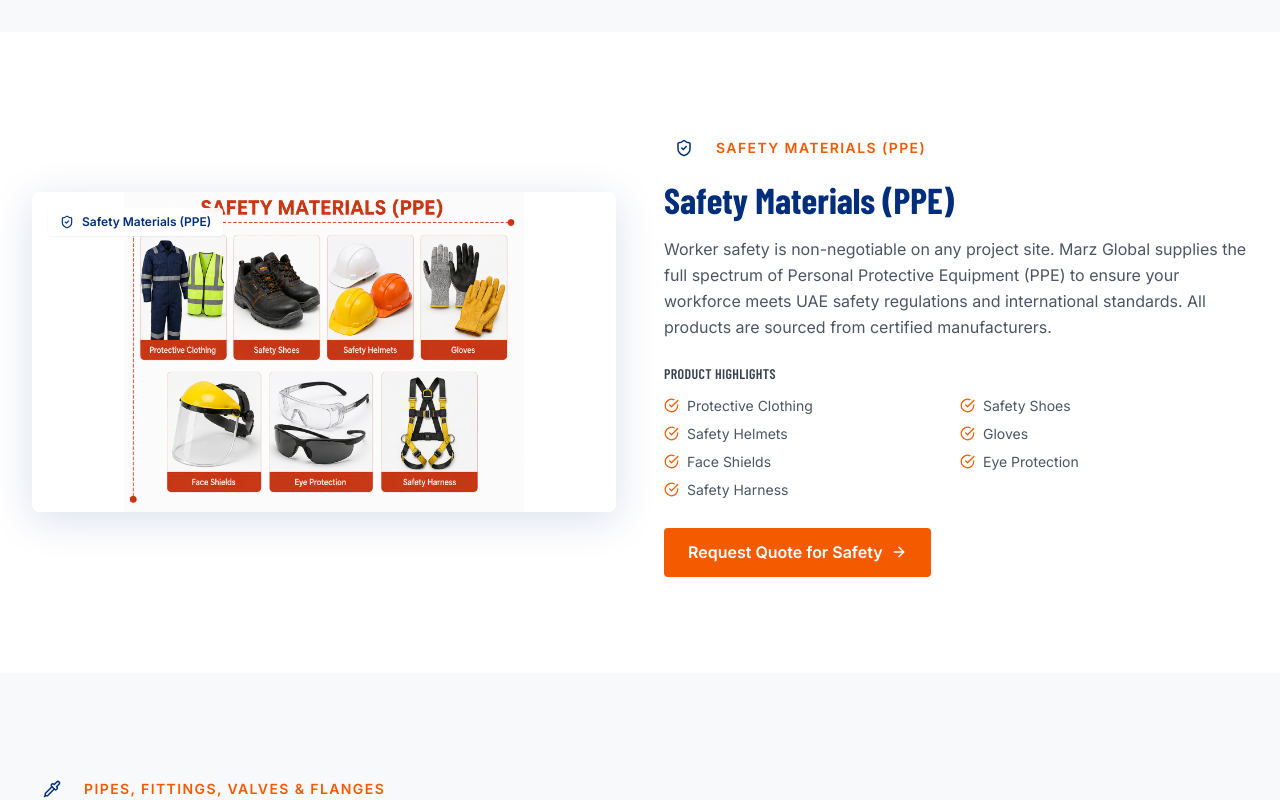
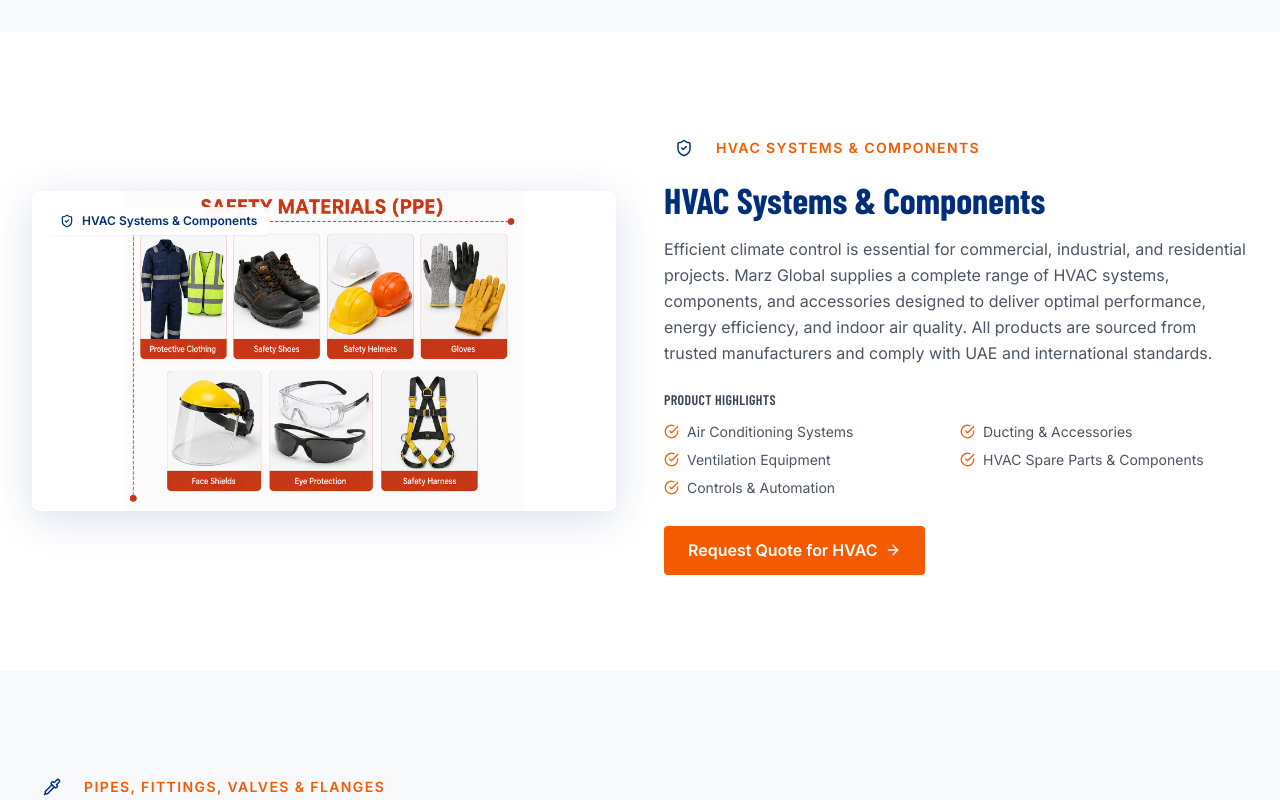
Before and after one commit to Fasilkallot/MARZ-GLOBAL, a React (Vite) app: page /MARZ-GLOBAL/products in a window 1280 px wide. Shown: the part 1800-2600 px from the top of the page. Built offline with nearby package versions, Linux system fonts and the light colour scheme; a web font is replaced by a local one.

Commit message:
Product upate
HVAC

```diff
--- a/src/components/layout/Footer.jsx
+++ b/src/components/layout/Footer.jsx
@@ -14,7 +14,7 @@
   'Products': [
     { label: 'Electricals Materials', path: '/products#electricals-materials' },
     { label: 'General Supply', path: '/products#general-supply' },
-    { label: 'Safety Materials (PPE)', path: '/products#safety-materials' },
+    { label: 'HVAC Systems & Components', path: '/products#safety-materials' },
     { label: 'Pipes, Fittings, Valves & Flanges', path: '/products#pipes-fittings-valves-flanges' },
     { label: 'Walkway Systems', path: '/products#walkway-systems' },
     { label: 'Woods & Timber', path: '/products#woods-timber' },
--- a/src/components/sections/AboutPreviewSection.jsx
+++ b/src/components/sections/AboutPreviewSection.jsx
@@ -95,7 +95,7 @@
               <p>
                 Marz Global FZE is a UAE-based supply company
                 specializing in the supply of Electricals Materials, General
-                Supply, Safety Materials (PPE), Pipes, Fittings, Valves &amp;
+                Supply, HVAC Systems & Components, Pipes, Fittings, Valves &amp;
                 Flanges, Industrial Walkway Systems, Woods &amp; Timber,
                 Welding Equipment &amp; Consumables, and Specialized Wire
                 Products.
--- a/src/data/industries.js
+++ b/src/data/industries.js
@@ -22,7 +22,7 @@
       'Building envelope materials',
       'On-site delivery coordination',
     ],
-    relevantProducts: ['Electricals Materials', 'Safety Materials (PPE)', 'Pipes, Fittings, Valves & Flanges', 'General Supply', 'Industrial and Commercial Walkway Systems'],
+    relevantProducts: ['Electricals Materials', 'HVAC Systems & Components', 'Pipes, Fittings, Valves & Flanges', 'General Supply', 'Industrial and Commercial Walkway Systems'],
     image: constructionImg,
     color: '#002E7A',
     bgColor: 'from-blue-950 to-blue-900',
@@ -42,7 +42,7 @@
       'Safety and PPE equipment',
       'Corrosion-resistant materials',
     ],
-    relevantProducts: ['Pipes, Fittings, Valves & Flanges', 'Electricals Materials', 'Safety Materials (PPE)', 'General Supply'],
+    relevantProducts: ['Pipes, Fittings, Valves & Flanges', 'Electricals Materials', 'HVAC Systems & Components', 'General Supply'],
     image: oilGasImg,
     color: '#D44E00',
     bgColor: 'from-orange-950 to-gray-900',
@@ -62,7 +62,7 @@
       'Mechanical spare parts',
       'Fasteners and couplings',
     ],
-    relevantProducts: ['Industrial and Commercial Walkway Systems', 'General Supply', 'Electricals Materials', 'Safety Materials (PPE)'],
+    relevantProducts: ['Industrial and Commercial Walkway Systems', 'General Supply', 'Electricals Materials', 'HVAC Systems & Components'],
     image: miningImg,
     color: '#4A4A4A',
     bgColor: 'from-gray-900 to-gray-800',
@@ -82,7 +82,7 @@
       'Pipes, valves, and flanges',
       'Cable management systems',
     ],
-    relevantProducts: ['Electricals Materials', 'Pipes, Fittings, Valves & Flanges', 'General Supply', 'Safety Materials (PPE)'],
+    relevantProducts: ['Electricals Materials', 'Pipes, Fittings, Valves & Flanges', 'General Supply', 'HVAC Systems & Components'],
     image: energyImg,
     color: '#002E7A',
     bgColor: 'from-blue-950 to-indigo-900',
@@ -102,7 +102,7 @@
       'Industrial machinery and accessories',
       'Fasteners, tools, and general supply',
     ],
-    relevantProducts: ['Industrial and Commercial Walkway Systems', 'Pipes, Fittings, Valves & Flanges', 'Electricals Materials', 'General Supply', 'Safety Materials (PPE)'],
+    relevantProducts: ['Industrial and Commercial Walkway Systems', 'Pipes, Fittings, Valves & Flanges', 'Electricals Materials', 'General Supply', 'HVAC Systems & Components'],
     image: infrastructureImg,
     color: '#2B7A3A',
     bgColor: 'from-green-950 to-gray-900',
--- a/src/data/products.js
+++ b/src/data/products.js
@@ -53,20 +53,18 @@
   },
   {
     id: 'safety-materials',
-    title: 'Safety Materials (PPE)',
+    title: 'HVAC Systems & Components',
     icon: 'ShieldCheck',
     shortDescription:
       'Complete personal protective equipment — clothing, helmets, shoes, gloves, eye protection, and safety harnesses.',
     description:
-      'Worker safety is non-negotiable on any project site. Marz Global supplies the full spectrum of Personal Protective Equipment (PPE) to ensure your workforce meets UAE safety regulations and international standards. All products are sourced from certified manufacturers.',
+      'Efficient climate control is essential for commercial, industrial, and residential projects. Marz Global supplies a complete range of HVAC systems, components, and accessories designed to deliver optimal performance, energy efficiency, and indoor air quality. All products are sourced from trusted manufacturers and comply with UAE and international standards.',
     highlights: [
-      'Protective Clothing',
-      'Safety Shoes',
-      'Safety Helmets',
-      'Gloves',
-      'Face Shields',
-      'Eye Protection',
-      'Safety Harness',
+      'Air Conditioning Systems',
+      'Ducting & Accessories',
+      'Ventilation Equipment',
+      'HVAC Spare Parts & Components',
+      'Controls & Automation',
     ],
     image: safetyImg,
     color: '#D44E00',
--- a/src/pages/Contact/index.jsx
+++ b/src/pages/Contact/index.jsx
@@ -18,7 +18,7 @@
 const PRODUCT_OPTIONS = [
   'Electricals Materials',
   'General Supply',
-  'Safety Materials (PPE)',
+  'HVAC Systems & Components',
   'Pipes, Fittings, Valves & Flanges',
   'Industrial and Commercial Walkway Systems',
   'Woods & Timber',
```
Also changed, not shown: src/assets/products/electricals.png, src/assets/products/welding.png, 1 other file (tests, documents, lock files or other folders).
